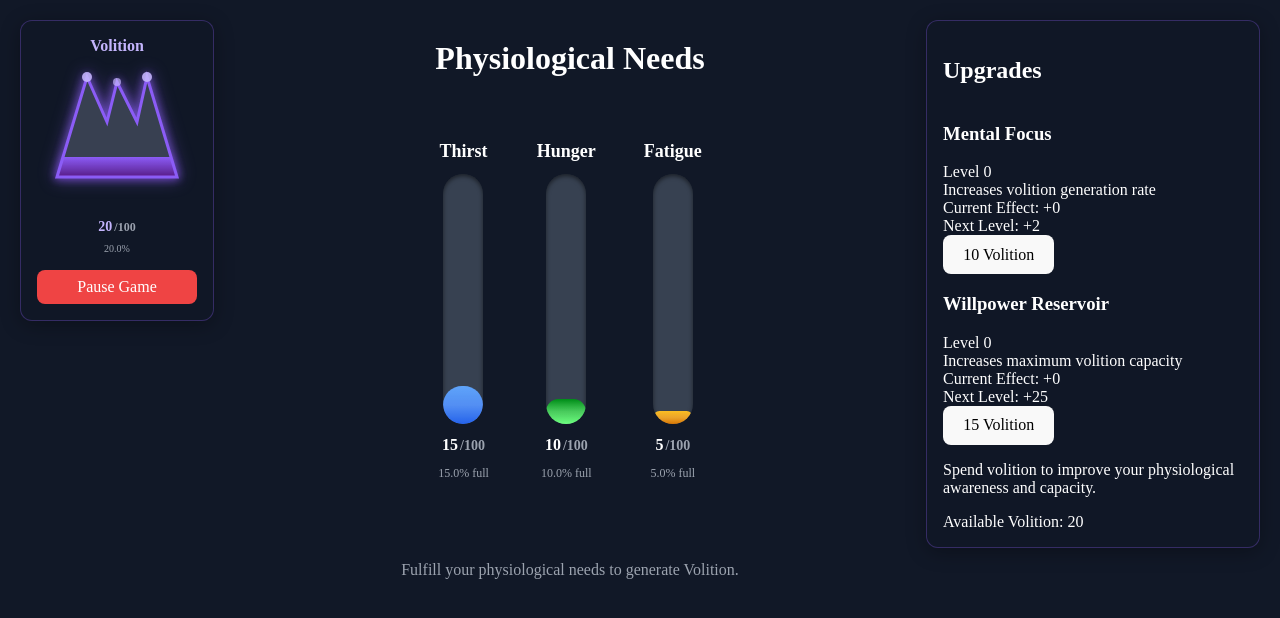
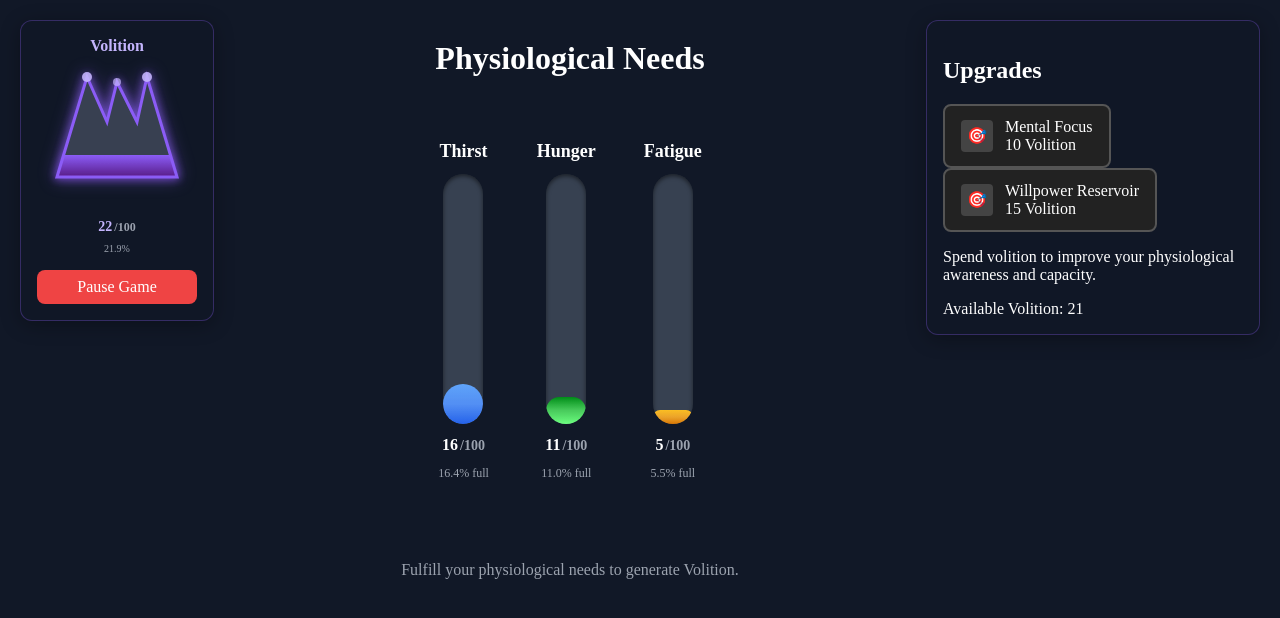
Before and after one commit to BMorin87/delta-drive, a React (Vite) app: page / in a window 1280 px wide. Shown: the top 618 px of the page. Built offline with nearby package versions, Linux system fonts and the light colour scheme.

Commit message:
Add tooltip on hover for UpgradeItems

```diff
--- a/src/components/App.jsx
+++ b/src/components/App.jsx
@@ -3,12 +3,12 @@ import { useGameStore } from "./gameStore";
 import "../styles/App.css";
 import DeltaGame from "./DeltaGame";
 
-const TICK_INTERVAL = 1000; // milliseconds
+const TICK_INTERVAL = 20; // milliseconds
 
 function App() {
   const { tick, isRunning } = useGameStore();
 
-  // Single game loop
+  // The game loop.
   useEffect(() => {
     let interval;
     if (isRunning) {
--- a/src/components/DeltaGame.jsx
+++ b/src/components/DeltaGame.jsx
@@ -3,7 +3,7 @@ import { useGameStore } from "./gameStore";
 import { useUpgradeStore } from "./upgradeStore";
 import { gameEngine } from "./gameEngine";
 import VolitionCrown from "./VolitionCrown";
-import PhysiologicalUI from "./physiological/PhysiologicalUI";
+import PhysiologicalPanel from "./physiological/PhysiologicalPanel";
 import UpgradesPanel from "./physiological/UpgradesPanel";
 
 const DeltaGame = () => {
@@ -109,7 +109,7 @@ const DeltaGame = () => {
 
       {/* Main content area with progress bars */}
       <div className="tier-content">
-        <PhysiologicalUI />
+        <PhysiologicalPanel />
       </div>
     </div>
   );
--- a/src/components/gameStore.js
+++ b/src/components/gameStore.js
@@ -13,10 +13,10 @@ export const useGameStore = create((set, get) => ({
   hungerCapacity: 100,
   fatigueCapacity: 100,
 
-  initialVolitionRate: 4,
-  initialThirstRate: 3,
-  initialHungerRate: 2,
-  initialFatigueRate: 1,
+  initialVolitionRate: 4 / 50, // 4 per second
+  initialThirstRate: 3 / 50,
+  initialHungerRate: 2 / 50,
+  initialFatigueRate: 1 / 50,
 
   initialVolitionCapacity: 100,
   initialThirstCapacity: 100,
--- a/src/components/physiological/UpgradeItem.jsx
+++ b/src/components/physiological/UpgradeItem.jsx
@@ -1,4 +1,5 @@
 import { useUpgradeStore } from "../upgradeStore";
+import "../../styles/UpgradeItem.css";
 
 const UpgradeItem = ({ upgradeId, title, description, onPurchase }) => {
   const {
@@ -13,27 +14,38 @@ const UpgradeItem = ({ upgradeId, title, description, onPurchase }) => {
   const canAfford = canAffordUpgrade(upgradeId);
   const effect = getUpgradeEffectAtLevel(upgradeId, upgrade.level);
 
+  // TODO: Create lookup for upgrade costs and effects based on upgradeId.
+
   const handlePurchase = () => {
     if (canAfford) {
       onPurchase(upgradeId);
     }
   };
+
   return (
-    <div className={`upgrade-item ${canAfford ? "affordable" : "expensive"}`}>
-      <div className="upgrade-header">
-        <h3 className="upgrade-title">{title}</h3>
-        <div className="upgrade-level">Level {upgrade.level}</div>
+    <div className="upgrade-wrapper">
+      <button
+        className={`upgrade-item ${canAfford ? "affordable" : "expensive"}`}
+        onClick={handlePurchase}
+        disabled={!canAfford}
+      >
+        {/* Placeholder icon box */}
+        <div className="upgrade-icon">🎯</div>
+
+        <div className="upgrade-main">
+          <div className="upgrade-title">{title}</div>
+          <div className="upgrade-cost">{cost} Volition</div>
         </div>
 
-      <div className="upgrade-description">{description}</div>
-
-      <div className="upgrade-stats">
-        <div className="upgrade-effect">
-          Current Effect: <span className="effect-value">+{effect}</span>
-        </div>
-        <div className="upgrade-next">
+        {/* Tooltip container */}
+        <div className="upgrade-tooltip">
+          <p className="tooltip-description">{description}</p>
+          <p>
+            Current Effect: <strong>+{effect}</strong>
+          </p>
+          <p>
             Next Level:{" "}
-          <span className="next-effect">
+            <strong>
               +
               {getUpgradeEffectAtLevel(upgradeId, upgrade.level) +
                 (upgradeId === "volitionRate"
@@ -43,18 +55,10 @@ const UpgradeItem = ({ upgradeId, title, description, onPurchase }) => {
                   : upgradeId === "fatigueRate"
                   ? 0.5
                   : 1)}
-          </span>
+            </strong>
+          </p>
+          <p>Level: {upgrade.level}</p>
         </div>
-      </div>
-
-      <button
-        className={`upgrade-button ${
-          canAfford ? "can-afford" : "cannot-afford"
-        }`}
-        onClick={handlePurchase}
-        disabled={!canAfford}
-      >
-        <span className="upgrade-cost">{cost} Volition</span>
       </button>
     </div>
   );
--- a/src/components/upgradeStore.js
+++ b/src/components/upgradeStore.js
@@ -30,15 +30,15 @@ export const useUpgradeStore = create((set, get) => ({
     const level = requestedLevel ?? get().upgrades[upgradeId]?.level ?? 0;
     switch (upgradeId) {
       case "volitionRate":
-        return level * 2; // +2 volition per tick per level
+        return (level * 2) / 50; // +2 volition per second per level
       case "volitionCapacity":
         return level * 25; // +25 capacity per level
       case "thirstRate":
-        return level * 1;
+        return (level * 1) / 50;
       case "hungerRate":
-        return level * 1;
+        return (level * 1) / 50;
       case "fatigueRate":
-        return level * 0.5;
+        return (level * 0.5) / 50;
       default:
         return 0;
     }
@@ -79,6 +79,8 @@ export const useUpgradeStore = create((set, get) => ({
       }));
     }
 
+    // TODO: Implement type system for upgrade effects. Implement upgrades that enable other game mechanics.
+
     return true;
   },
 }));
--- /dev/null
+++ b/src/styles/UpgradeItem.css
@@ -0,0 +1,60 @@
+.upgrade-wrapper {
+  position: relative;
+  display: inline-block;
+}
+
+.upgrade-item {
+  display: flex;
+  align-items: center;
+  gap: 0.75rem;
+  padding: 0.75rem 1rem;
+  background: #222;
+  border: 2px solid #555;
+  border-radius: 0.5rem;
+  color: white;
+  cursor: pointer;
+  position: relative;
+}
+
+.upgrade-item:disabled {
+  opacity: 0.5;
+  cursor: not-allowed;
+}
+
+.upgrade-icon {
+  width: 32px;
+  height: 32px;
+  background: #444;
+  border-radius: 0.25rem;
+  display: flex;
+  align-items: center;
+  justify-content: center;
+}
+
+.upgrade-main {
+  display: flex;
+  flex-direction: column;
+  align-items: flex-start;
+}
+
+.upgrade-tooltip {
+  visibility: hidden;
+  opacity: 0;
+  width: 220px;
+  background: #111;
+  color: #fff;
+  text-align: left;
+  padding: 0.5rem;
+  border-radius: 0.5rem;
+  position: absolute;
+  top: 100%;
+  left: 0;
+  margin-top: 0.5rem;
+  z-index: 10;
+  transition: opacity 0.2s ease;
+}
+
+.upgrade-wrapper:hover .upgrade-tooltip {
+  visibility: visible;
+  opacity: 1;
+}
```
Also changed, not shown: src/components/physiological/PhysiologicalPanel.jsx (renamed from src/components/physiological/PhysiologicalUI.jsx). Lines whose indentation alone changed are shown as unchanged.
